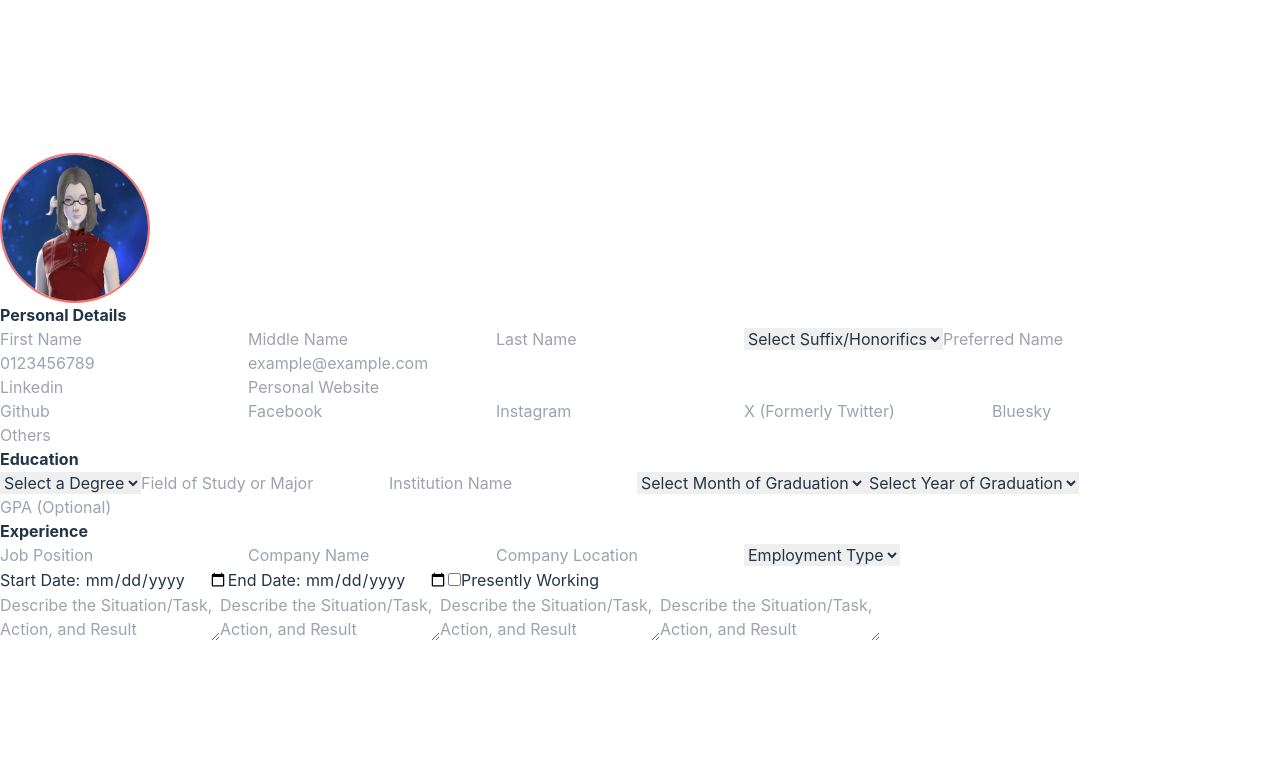
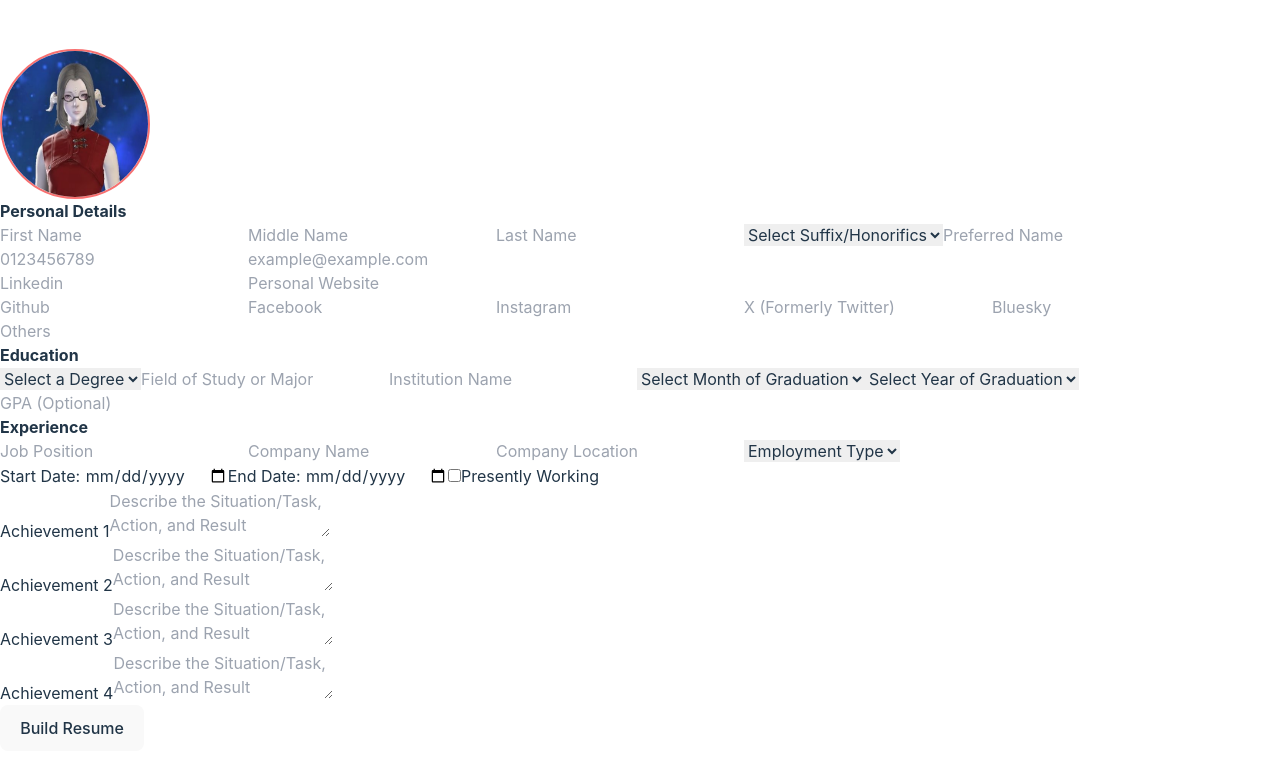
Before and after one commit to leo-jng/cv_application, a React (Vite) app: page / in a window 1280 px wide. Shown: the top 772 px of the page. Built offline with nearby package versions, Linux system fonts and the light colour scheme.

Commit message:
Cleaned up defaultExperienceInfo and added more labels to Experience Component

```diff
--- a/src/App.jsx
+++ b/src/App.jsx
@@ -35,32 +35,16 @@ const defaultEducationInfo = {
 const defaultExperienceInfo = {
   // requires 1 experience minimum
 
-  // 1st experience
-  // companyname_req1: "",
-  // companylocation_req1: "",
-  // employmentposition_req1: "",
-  // employmenttype_req1: "",
-  // employmentstart_monthyear_req1: "",
-  // employmentend_monthyear_req1: "",
-  // employmentachievements_req1: "",
   jobposition: "",
   companyname: "",
   companylocation: "",
   employmenttype: "",
   startdate: "",
   enddate: "",
-  // presentlyworking: false,
-  // jobachievement: {
-  //   point1: "",
-  //   point2: "",
-  //   point3: "",
-  //   point4: ""
-  // }
   jobachievement_no1: "",
   jobachievement_no2: "",
   jobachievement_no3: "",
   jobachievement_no4: "",
-  // I should probably denest this, there is no point in it being nested, and the less nesting there is the better.
 
   // the rest are optional and can be added via user input
 };
@@ -106,6 +90,7 @@ function App() {
         educationInfo,
         experienceInfo
       )}
+      <button>Build Resume</button>
 
       {/* <form>
         <fieldset id="personal_details">
--- a/src/Components/Experience.jsx
+++ b/src/Components/Experience.jsx
@@ -79,23 +79,35 @@ export default function Experience({setExperienceInfo}) {
           />
           <label htmlFor="workpresentcheck">Presently Working</label>
           <br/>
+
+          <label htmlFor="achievementtext1">Achievement 1</label>
           <textarea
             type="text"
+            id="achievementtext1"
             placeholder="Describe the Situation/Task, Action, and Result"
             onChange={(event) => updateProfile(event, "jobachievement_no1")}
           />
+          <br/>
+          <label htmlFor="achievementtext2">Achievement 2</label>
           <textarea
             type="text"
+            id="achievementtext2"
             placeholder="Describe the Situation/Task, Action, and Result"
             onChange={(event) => updateProfile(event, "jobachievement_no2")}
           />
+          <br/>
+          <label htmlFor="achievementtext3">Achievement 3</label>
           <textarea
             type="text"
+            id="achievementtext3"
             placeholder="Describe the Situation/Task, Action, and Result"
             onChange={(event) => updateProfile(event, "jobachievement_no3")}
           />
+          <br/>
+          <label htmlFor="achievementtext4">Achievement 4</label>
           <textarea
             type="text"
+            id="achievementtext4"
             placeholder="Describe the Situation/Task, Action, and Result"
             onChange={(event) => updateProfile(event, "jobachievement_no4")}
           />
```
